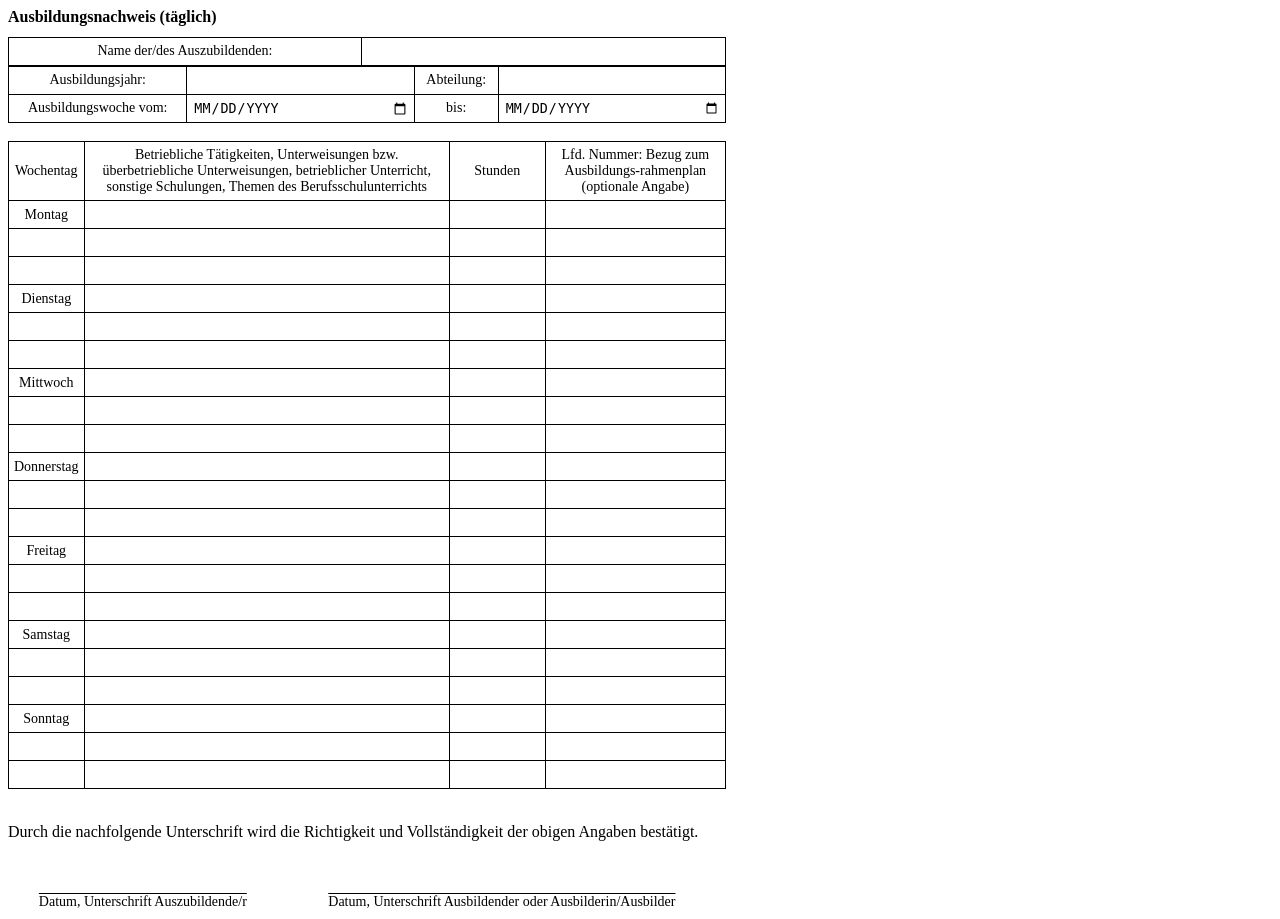
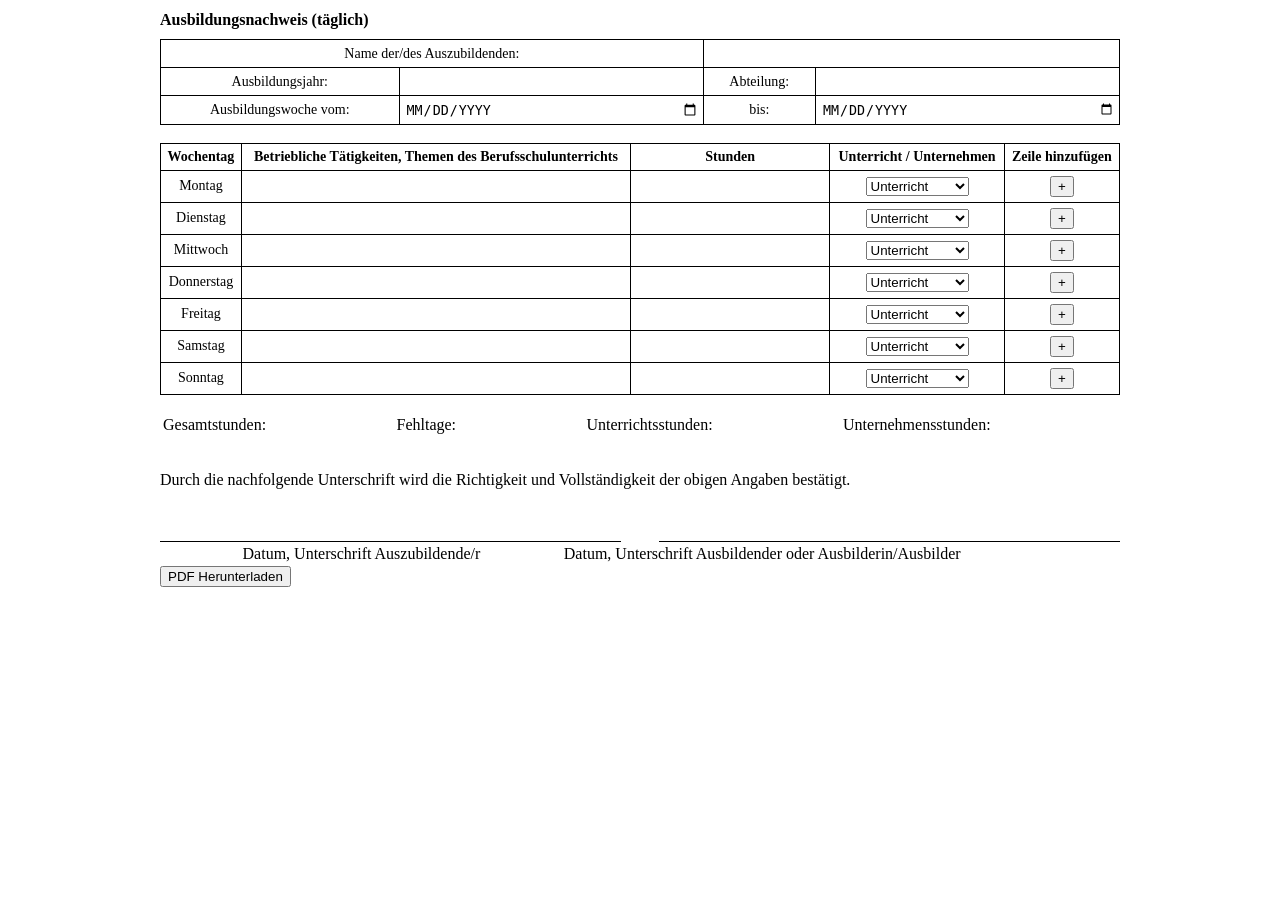
Before and after one commit to MichaelWohlers/wochenBericht, a Flask app: page / in a window 1280 px wide. After the commit the page ends 587 px from the top, so only its background shows below. Run offline with Flask 3, Linux system fonts and the light colour scheme; lists and menus that the app fills with data are empty.

Commit message:
add html and css

```diff
--- a/app/static/css/home.css
+++ b/app/static/css/home.css
@@ -1,16 +1,50 @@
-body {width:19cm}
+body {
+    width:75%;
+    margin: 0 auto;  /* Top/bottom 0, left/right auto */
+
+}
+
 h1 {font-size: 16px}
-table {
+
+.nachweis {
     font-size:14px;
     border-collapse: collapse;
     width: 100%;}
-td {
+
+.nachweis td {
     border:1px solid black;
     padding:5px;
     text-align:center;
     width:auto}
-th {font-weight:normal;
-    text-decoration:overline}
+
+.nachweis th {
+    border:1px solid black;
+    padding:5px;
+    text-align:center;
+    width:auto}
+
+.unterschrift th {
+    font-weight:normal;
+    width: 50%;
+ }
+
+.signature-container {
+    width: 100%;
+    display: flex;
+    justify-content: space-between;  /* Creates space between the lines */
+}
+
+.signature-line-left {
+    width: 48%;
+    height: 1px;
+    background-color: black;
+}
+
+.signature-line-right {
+    width: 48%;
+    height: 1px;
+    background-color: black;
+}
 input {
     width:100%;
     border:none}
--- a/app/templates/home.html
+++ b/app/templates/home.html
@@ -1,34 +1,18 @@
-<html>
+<!DOCTYPE html>
+<html lang="de">
 	<head>
+        <meta charset="UTF-8">
 		<title>Ausbildungsnachweis</title>
         <link rel="stylesheet" href="{{ url_for('static', filename='css/home.css') }}">
 	</head>
-    <style>body {width:19cm}
-        h1 {font-size: 16px}
-        table {
-            font-size:14px;
-            border-collapse: collapse;
-            width: 100%;}
-        td {
-            border:1px solid black;
-            padding:5px;
-            text-align:center;
-            width:auto}
-        th {font-weight:normal;
-            text-decoration:overline}
-        input {
-            width:100%;
-            border:none}
-        input[type="date"] {text-transform: uppercase;}</style>
+
 	<body>
 		<h1>Ausbildungsnachweis (täglich)</h1>
 		<table class="nachweis">
 			<tr>
-				<td>Name der/des Auszubildenden:</td>
-				<td><input type="text"></input></td>
+				<td colspan="2">Name der/des Auszubildenden:</td>
+				<td colspan="2"><input type="text"></input></td>
 			</tr>
-		</table>
-		<table>
 			<tr>
 				<td>Ausbildungsjahr:</td>
 				<td><input type="number"></input></td>
@@ -45,146 +29,132 @@
 		<br>
 		<table class="nachweis">
 			<tr>
-				<td>Wochentag</td>
-				<td>Betriebliche Tätigkeiten, Unterweisungen bzw. überbetriebliche Unterweisungen, betrieblicher Unterricht, sonstige Schulungen, Themen des Berufsschulunterrichts</td>
-				<td>Stunden</td>
-				<td>Lfd. Nummer: Bezug zum Ausbildungs-rahmenplan (optionale Angabe)</td>
+				<th>Wochentag</th>
+				<th>Betriebliche Tätigkeiten, Themen des Berufsschulunterrichts</th>
+				<th>Stunden</th>
+				<th>Unterricht / Unternehmen</th>
+                <th>Zeile hinzufügen</th>
 			</tr>
 			<tr>
 				<td>Montag</td>
 				<td><input type="text"></input></td>
 				<td><input type="number"></input></td>
-				<td><input type="text"></input></td>
+				<td>
+                    <select>
+                        <option value="Unterricht">Unterricht</option>
+                        <option value="Unternehmen">Unternehmen</option>
+                    </select>
+                </td>
+                <td><button type="button" class="add-row" data-day="montag">+</button></td>
 			</tr>
-			<tr>
-				<td></td>
-				<td><input type="text"></input></td>
-				<td><input type="number"></input></td>
-				<td><input type="text"></input></td>
-			</tr>
-			<tr>
-				<td></td>
-				<td><input type="text"></input></td>
-				<td><input type="number"></input></td>
-				<td><input type="text"></input></td>
-			</tr>
+
 			<tr>
 				<td>Dienstag</td>
 				<td><input type="text"></input></td>
 				<td><input type="number"></input></td>
-				<td><input type="text"></input></td>
-			</tr>
-			<tr>
-				<td></td>
-				<td><input type="text"></input></td>
-				<td><input type="number"></input></td>
-				<td><input type="text"></input></td>
-			</tr>
-			<tr>
-				<td></td>
-				<td><input type="text"></input></td>
-				<td><input type="number"></input></td>
-				<td><input type="text"></input></td>
+                <td>
+                    <select>
+                        <option value="Unterricht">Unterricht</option>
+                        <option value="Unternehmen">Unternehmen</option>
+                    </select>
+                </td>
+                <td><button type="button" class="add-row" data-day="dienstag">+</button></td>
 			</tr>
 			<tr>
 				<td>Mittwoch</td>
 				<td><input type="text"></input></td>
 				<td><input type="number"></input></td>
-				<td><input type="text"></input></td>
-			</tr>
-			<tr>
-				<td></td>
-				<td><input type="text"></input></td>
-				<td><input type="number"></input></td>
-				<td><input type="text"></input></td>
-			</tr>
-			<tr>
-				<td></td>
-				<td><input type="text"></input></td>
-				<td><input type="number"></input></td>
-				<td><input type="text"></input></td>
+                <td>
+                    <select>
+                        <option value="Unterricht">Unterricht</option>
+                        <option value="Unternehmen">Unternehmen</option>
+                    </select>
+                </td>
+                <td><button type="button" class="add-row" data-day="mittwoch">+</button></td>
 			</tr>
 			<tr>
 				<td>Donnerstag</td>
 				<td><input type="text"></input></td>
 				<td><input type="number"></input></td>
-				<td><input type="text"></input></td>
-			</tr>
-			<tr>
-				<td></td>
-				<td><input type="text"></input></td>
-				<td><input type="number"></input></td>
-				<td><input type="text"></input></td>
-			</tr>
-			<tr>
-				<td></td>
-				<td><input type="text"></input></td>
-				<td><input type="number"></input></td>
-				<td><input type="text"></input></td>
+                <td>
+                    <select>
+                        <option value="Unterricht">Unterricht</option>
+                        <option value="Unternehmen">Unternehmen</option>
+                    </select>
+                </td>
+                <td><button type="button" class="add-row" data-day="donnerstag">+</button></td>
 			</tr>
 			<tr>
 				<td>Freitag</td>
 				<td><input type="text"></input></td>
 				<td><input type="number"></input></td>
-				<td><input type="text"></input></td>
-			</tr>
-			<tr>
-				<td></td>
-				<td><input type="text"></input></td>
-				<td><input type="number"></input></td>
-				<td><input type="text"></input></td>
-			</tr>
-			<tr>
-				<td></td>
-				<td><input type="text"></input></td>
-				<td><input type="number"></input></td>
-				<td><input type="text"></input></td>
+                <td>
+                    <select>
+                        <option value="Unterricht">Unterricht</option>
+                        <option value="Unternehmen">Unternehmen</option>
+                    </select>
+                </td>
+                <td><button type="button" class="add-row" data-day="freitag">+</button></td>
 			</tr>
 			<tr>
 				<td>Samstag</td>
 				<td><input type="text"></input></td>
 				<td><input type="number"></input></td>
-				<td><input type="text"></input></td>
-			</tr>
-			<tr>
-				<td></td>
-				<td><input type="text"></input></td>
-				<td><input type="number"></input></td>
-				<td><input type="text"></input></td>
-			</tr>
-			<tr>
-				<td></td>
-				<td><input type="text"></input></td>
-				<td><input type="number"></input></td>
-				<td><input type="text"></input></td>
+                <td>
+                    <select>
+                        <option value="Unterricht">Unterricht</option>
+                        <option value="Unternehmen">Unternehmen</option>
+                    </select>
+                </td>
+                <td><button type="button" class="add-row" data-day="samstag">+</button></td>
 			</tr>
 			<tr>
 				<td>Sonntag</td>
 				<td><input type="text"></input></td>
 				<td><input type="number"></input></td>
-				<td><input type="text"></input></td>
+                <td>
+                    <select>
+                        <option value="Unterricht">Unterricht</option>
+                        <option value="Unternehmen">Unternehmen</option>
+                    </select>
+                </td>
+                <td><button type="button" class="add-row" data-day="sonntag">+</button></td>
 			</tr>
-			<tr>
-				<td></td>
-				<td><input type="text"></input></td>
-				<td><input type="number"></input></td>
-				<td><input type="text"></input></td>
-			</tr>
-			<tr>
-				<td></td>
-				<td><input type="text"></input></td>
-				<td><input type="number"></input></td>
-				<td><input type="text"></input></td>
-			</tr>
+
 		</table>
+        <br>
+        <table>
+            <tr>
+                <td>Gesamtstunden:</td>
+                <td id="gesamtstunden"><input type="number"></input></td>
+                <td>Fehltage:</td>
+                <td id="fehltage"><input type="number"></input></td>
+                <td>Unterrichtsstunden:</td>
+                <td id="unterrichtsstunden"><input type="number"></input></td>
+                <td>Unternehmensstunden:</td>
+                <td id="unternehmensstunden"><input type="number"></input></td>
+            </tr>
+        </table>
+
 		<br>
 		<p>Durch die nachfolgende Unterschrift wird die Richtigkeit und Vollständigkeit der obigen Angaben bestätigt.</p>
 		<br>
 		<br>
+
+        <div class="signature-container">
+            <div class="signature-line-left"></div>
+            <div class="signature-line-right"></div>
+        </div>
+
 		<table class=unterschrift>
 				<th>Datum, Unterschrift Auszubildende/r</th>
 				<th>Datum, Unterschrift Ausbildender oder Ausbilderin/Ausbilder</th>
 			</tr>
 		</table>
+
+
+    <script src="{{ url_for('static', filename='js/home.js') }}"></script>
+
 	</body>
+    <button type="button">PDF Herunterladen</button>
 </html>
```
Also changed, not shown: readme.md.
